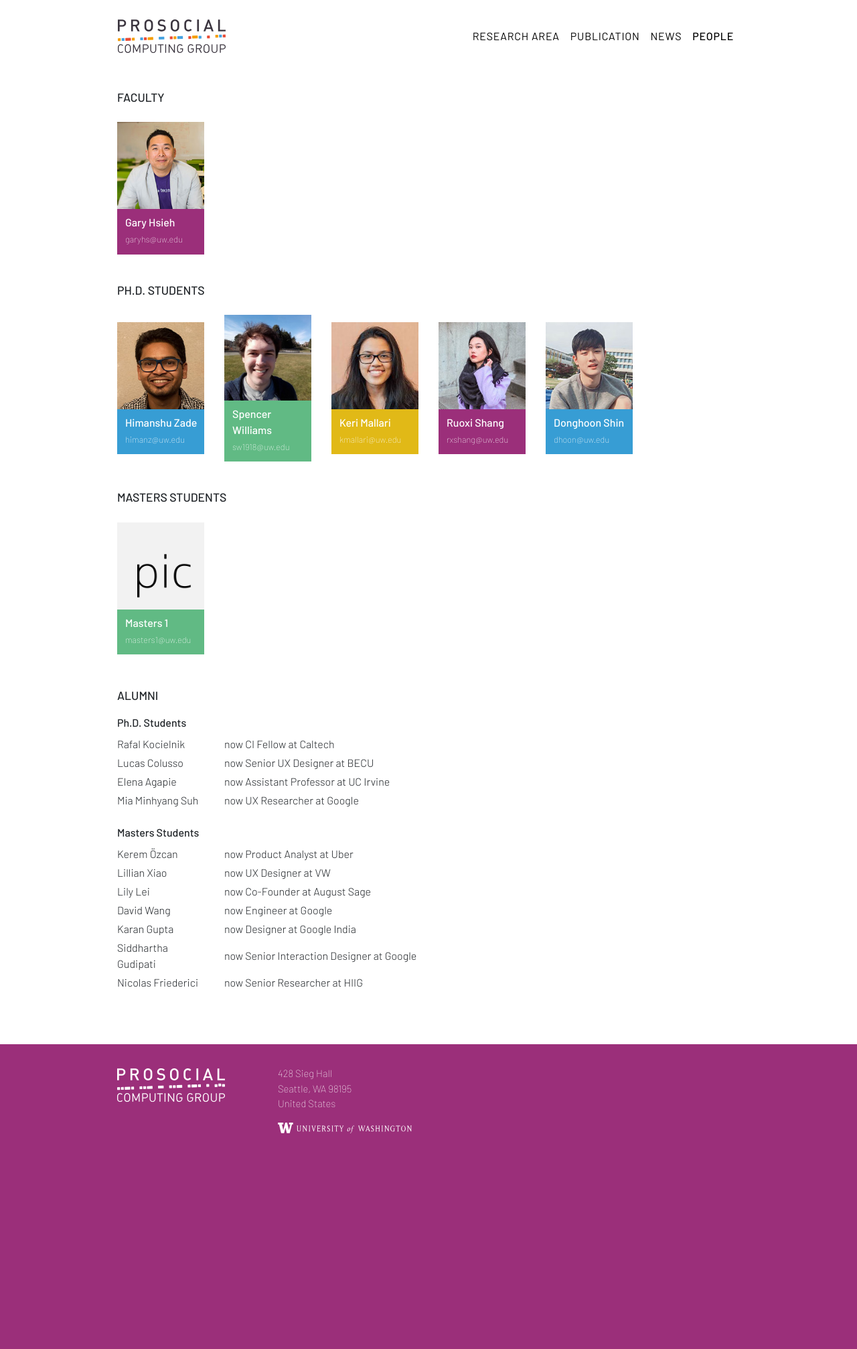
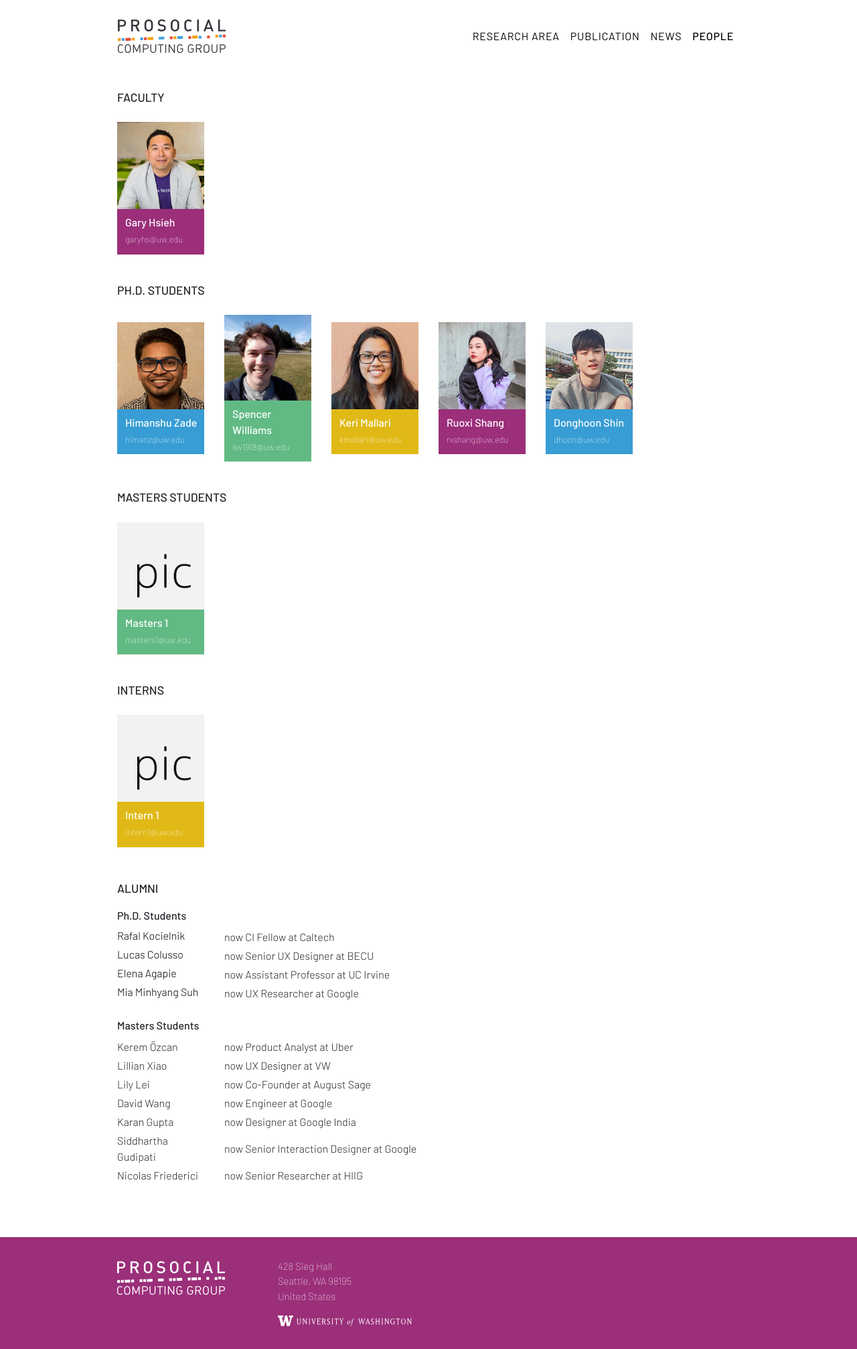
Before and after one commit to prosociallab/prosociallab.github.io, a Jekyll site: the page built from people/index.html, in a window 1280 px wide. Shown: the whole page at 67% size. Built offline with Jekyll 4.4.1, drawn with Linux system fonts in a browser that asks for light colours; nearby versions of some CDN libraries; before the commit the page ends 1726 px from its top, so only the background shows below that.

Commit message:
update people styling and front matters

```diff
--- a/_data/alumni.yml
+++ b/_data/alumni.yml
@@ -4,18 +4,22 @@ alumni:
       - name: Rafal Kocielnik
         affiliation: Caltech
         role: CI Fellow
+        website: https://rkocielnik.com/
         member_until: 2022
       - name: Lucas Colusso
         affiliation: BECU
         role: Senior UX Designer
+        website: https://lucascolusso.com/
         member_until: 2022
       - name: Elena Agapie
         affiliation: UC Irvine
         role: Assistant Professor
+        website: http://eagapie.com/
         member_until: 2022
       - name: Mia Minhyang Suh
         affiliation: Google
         role: UX Researcher
+        website: http://miasuh.info/
         member_until: 2022
   - type: "Masters Students"
     list:
--- a/_data/people.yml
+++ b/_data/people.yml
@@ -6,7 +6,7 @@ people:
         email: garyhs@uw.edu
         image: gary.jpg
         member_since: 2017
-  - type: "Ph.D. students"
+  - type: "Ph.D. Students"
     list:
       - name: Donghoon Shin
         website: https://donghoon.io
@@ -33,10 +33,17 @@ people:
         email: himanz@uw.edu
         image: himanshu.jpg
         member_since: 2016
-  - type: "Masters students"
+  - type: "Masters Students"
     list:
       - name: Masters 1
         website: https://google.com
         email: masters1@uw.edu
         image: placeholder.jpg
         member_since: 2022
+  - type: "Interns"
+    list:
+      - name: Intern 1
+        website: https://google.com
+        email: intern1@uw.edu
+        image: placeholder.jpg
+        member_since: 2022
--- a/_includes/footer.html
+++ b/_includes/footer.html
@@ -3,7 +3,7 @@
     <div class="col-12 col-md-3 col-sm-4 mb-4 mb-sm-0">
       <img src="{{ '/assets/images/logo-white.svg' | relative_url }}" alt="" style="height: 50px; width: auto; margin-top: .25rem;">
     </div>
-    <div class="col-12 col-md-3 col-sm-8">
+    <div class="col-12 col-md-9 col-sm-8">
       <p style="font-weight: 100 !important">428 Sieg Hall<br>Seattle, WA 98195<br>
         United States</p>
       <a href="https://uw.edu/">
--- a/assets/css/style.css
+++ b/assets/css/style.css
@@ -49,12 +49,15 @@ footer {
 a {
 	text-decoration: none !important;
 	color: #000 !important;
-	transition: color .15s ease-in-out;
-	-moz-transition: color .15s ease-in-out;
-	-webkit-transition: color .15s ease-in-out;
 }
 a:hover {
-	color: #9B2F7A !important;
+  font-weight: 500 !important;
+}
+.zoom {
+	transition: transform .2s;
+}
+.zoom:hover {
+  transform: scale(1.02); /* (150% zoom - Note: if the zoom is too large, it will go outside of the viewport) */
 }
 
 p {
--- a/index.html
+++ b/index.html
@@ -9,7 +9,7 @@ title: Prosocial Computing Group
             <img src="https://dummyimage.com/1280x800/f2f2f2/000000.jpg&text=Lab+photo" alt="" style="height: auto; width: 100%;">
         </div>
         <div class="col-12 col-md-8 align-self-center">
-            <p style="font-size: 1.1rem; font-weight: 300 !important">Prosocial Lab, a research group at the <a href="https://uw.edu">University of Washington</a>, studies, designs, and builds technologies that foster and support positive and prosocial behaviors – to benefit individuals and society as a whole.
+            <p style="font-size: 1.1rem; font-weight: 300 !important">Prosocial computing group at the <a href="https://uw.edu">University of Washington</a> studies, designs, and builds technologies that foster and support positive and prosocial behaviors – to benefit individuals and society as a whole.
             <br><br>Through our work, we seek to contribute to our fundamental understanding of people, as well as develop design guidelines and tools to facilitate technology design.</p>
         </div>
     </div>
--- a/people/index.html
+++ b/people/index.html
@@ -13,7 +13,7 @@ title: People
         <div class="row my-4">
             {% assign people = group.list | sort: "member_since" %}
             {% for person in people %}
-                <div class="col-6 col-lg-2 col-sm-4 align-self-center">
+                <div class="col-6 col-lg-2 col-sm-4 align-self-center zoom">
                     {% if person.website %}
                     <a href="{{ person.website }}"><img src="{{ 'assets/images/people/' | append: person.image | relative_url }}" alt="" style="height: auto; width: 100%;"></a>
                     {% else %}
@@ -39,10 +39,14 @@ title: People
         {% for person in people %}
         <div class="row">
             <div class="col-4 col-sm-2 align-self-center">
-                <p class="mt-1" style="font-size: 1rem; font-weight: 300 !important;">{{ person.name }}</p>
+                {% if person.website %}
+                <a class="mt-1" style="font-size: 1rem; font-weight: 300;" href="{{ person.website }}">{{ person.name }}</a>
+                {% else %}
+                <p class="mt-1" style="font-size: 1rem; font-weight: 300;">{{ person.name }}</p>
+                {% endif %}
             </div>
             <div class="col-8 col-sm-10 align-self-center">
-                <p class="mt-1" style="font-size: 1rem; font-weight: 300 !important;">now {{ person.role }} at {{ person.affiliation }}</p>
+                <p class="mt-1" style="font-size: 1rem; font-weight: 300;">now {{ person.role }} at {{ person.affiliation }}</p>
             </div>
         </div>
         {% endfor %}
```
